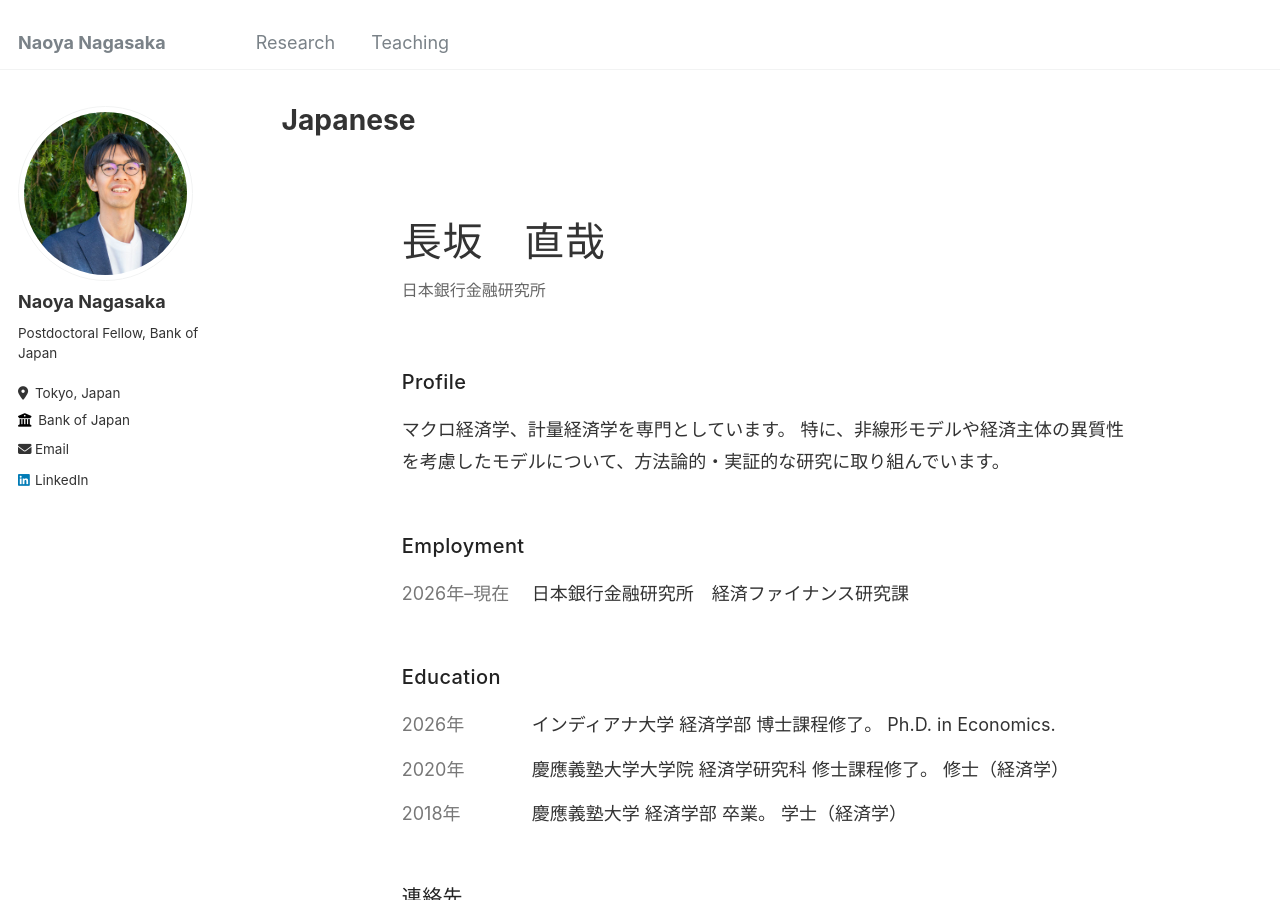
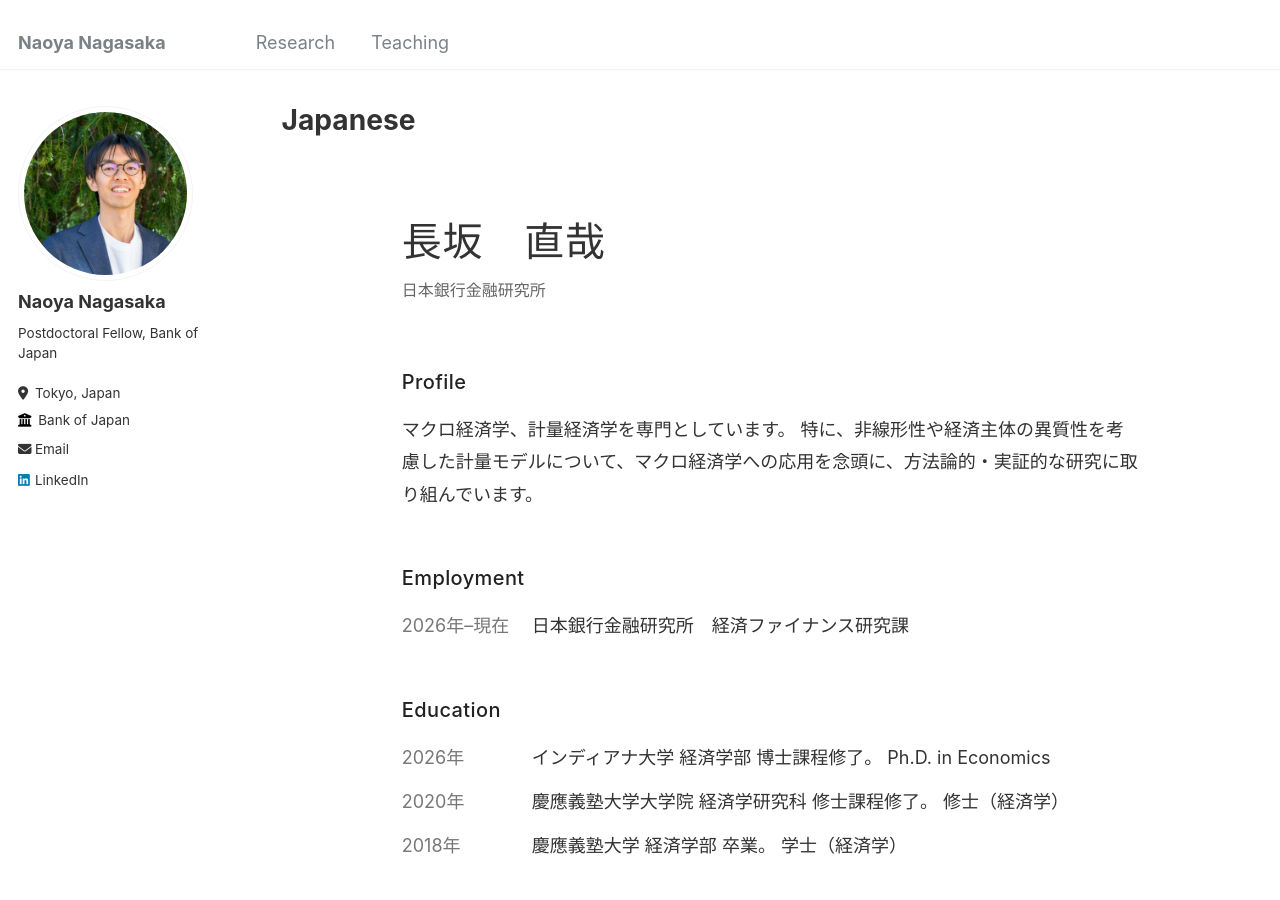
Before and after one commit to naonagas/naonagas.github.io, a Jekyll site: the page built from _pages/japanese.html, in a window 1280 px wide and 900 px high. Built offline with Jekyll 4.4.1, drawn with Linux system fonts in a browser that asks for light colours.

Commit message:
Update japanese.html

```diff
--- a/_pages/japanese.html
+++ b/_pages/japanese.html
@@ -216,7 +216,7 @@ author_profile: true
 
     <p>
         マクロ経済学、計量経済学を専門としています。
-        特に、非線形モデルや経済主体の異質性を考慮したモデルについて、方法論的・実証的な研究に取り組んでいます。
+        特に、非線形性や経済主体の異質性を考慮した計量モデルについて、マクロ経済学への応用を念頭に、方法論的・実証的な研究に取り組んでいます。
     </p>
 
 
@@ -252,7 +252,7 @@ author_profile: true
     <div class="item">
         <div class="date">2026年</div>
         <div class="description">
-            インディアナ大学 経済学部 博士課程修了。 Ph.D. in Economics.
+            インディアナ大学 経済学部 博士課程修了。 Ph.D. in Economics
         </div>
     </div>
 
```
